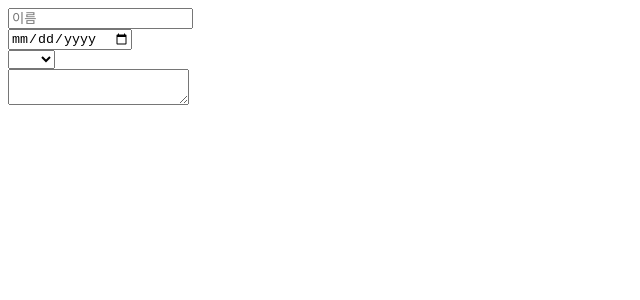
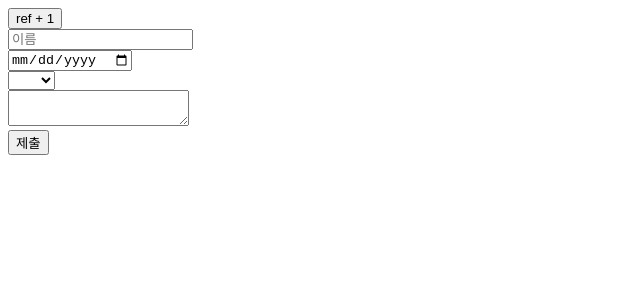
Before and after one commit to h1s0s/all-javascript-study, a React (Vite) app in the folder react_in_bites_sized_cuts/react_app_1/: page / in a window 1280 px wide. Shown: the top 300 px of the page, without its empty margins (0-640 px from the left). Built offline with nearby package versions, Linux system fonts and the light colour scheme.

Commit message:
리액트 공부 - ★useRef 사용법과 사용하는 이유!★

```diff
--- a/react_in_bites_sized_cuts/react_app_1/src/components/Register.jsx
+++ b/react_in_bites_sized_cuts/react_app_1/src/components/Register.jsx
@@ -1,4 +1,4 @@
-import {useState} from 'react'
+import {useState, useRef} from 'react'
 // 간단한 회원가입 폼
 // 1. 이름
 // 2. 생년월일
@@ -13,17 +13,65 @@ const Register = () => {
         bio: ""
     });
 
+    //Ref 레퍼런스의 약자로, 값이 변경되어도 컴포넌트 렌더링을 유발하지 않는 객체
+    const countRef = useRef(0);
+    const inputRef = useRef();
+
+    /*
+
+        ★
+        여기서 Ref를 사용하지 않고 count라는 변수를 선언해서, onChange가 발생할때마다 ++를 해줘도 되지 않나? 라는
+        생각을 할 수 있는데.
+        => onChange가 일어나는 시점에, Register 컴포넌트는 리렌더링이 되어서 count 변수는 초기화가 되기 때문에 불가함
+
+        useState나 useRef같은 리액트의 특수한 변수를 사용해야 컴포넌트가 리렌더링이 된다고 해도 리셋이 되지 않음
+
+        그렇다면 컴포넌트 바깥에 count 변수를 선언하면 되지 않느냐?
+        이렇게 코드를 작성하면 실제로 count는 리셋되지 않고 의도한대로 작동하는 것처럼 보임
+        하지만 컴포넌트를 두개 이상을 사용하게 될 경우 문제가 된다
+        => 여러개의 컴포넌트가 하나의 변수를 공유하기 때문
+            => 이런 현상이 발생하는 이유는?
+                => App.jsx에서 Register 컴포넌트를 2번 선언하는 것은, Register 함수를 두번 호출하는 것
+                    => count라는 공통된 변수를 Register 함수가 사용하는 것
+                        => 결론 : 리액트 컴포넌트에서 변수는 내부, 외부에 선언하지 않고 useState, useRef를 사용해야 한다. WOW ※ 리액트를 다루기 위한 중요한 개념 !
+
+     */
+
     const onChange = (e) => {
+        countRef.current++;
+        console.group(countRef.current);
         setInput({
             ...input,
             [e.target.name]: e.target.value
         })
     }
 
+    const onSubmit = () => {
+        if(input.name === ""){
+            // 이름을 입력하는 DOM 요소 포커스
+            inputRef.current.focus(); //dom요소가 들어가 있음
+        }
+        // if(input.birth === ""){
+
+        // }
+        // if(input.country === ""){
+
+        // }
+        // if(input.bio === ""){
+
+        // }
+    }
+
     return (
         <div>
+            <button onClick={() => {
+            }}>
+                ref + 1
+            </button>
+
             <div>
                 <input
+                    ref={inputRef}
                     name="name"
                     value={input.name}
                     onChange={onChange}
@@ -49,6 +97,7 @@ const Register = () => {
             <div>
                 <textarea name="bio" value={input.bio} onChange={onChange}></textarea>
             </div>
+            <button onClick={onSubmit}>제출</button>
         </div>
     )
 }
```
